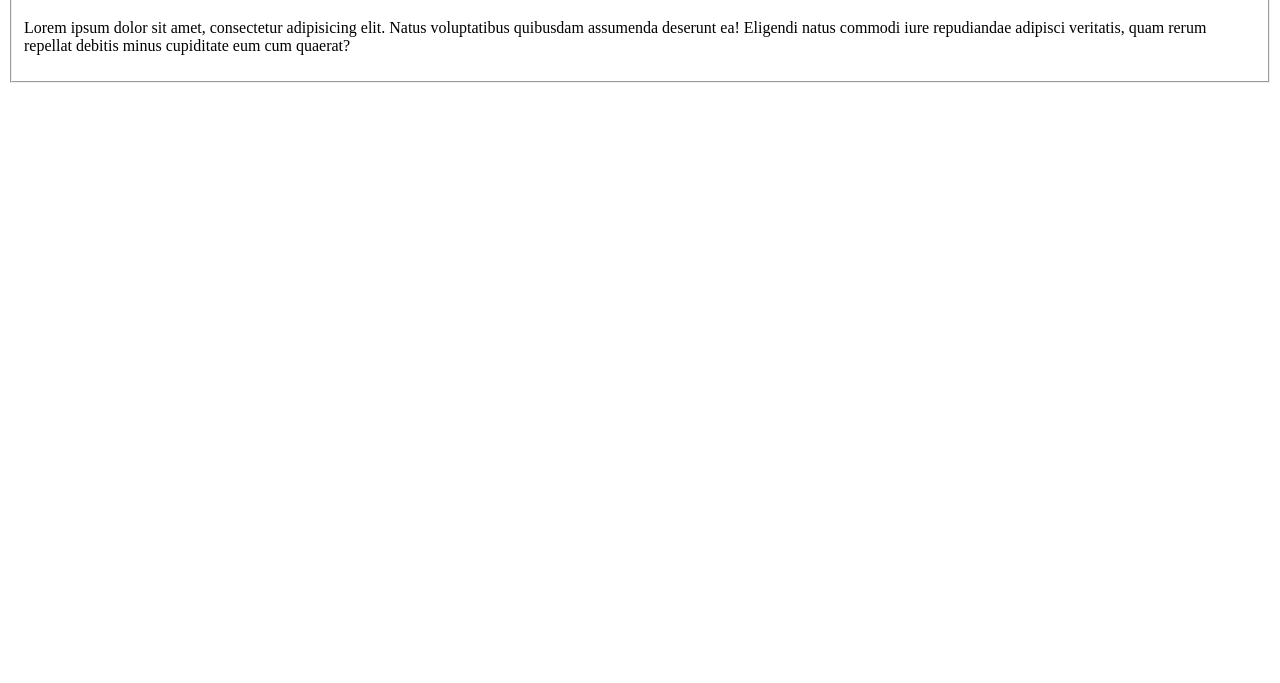
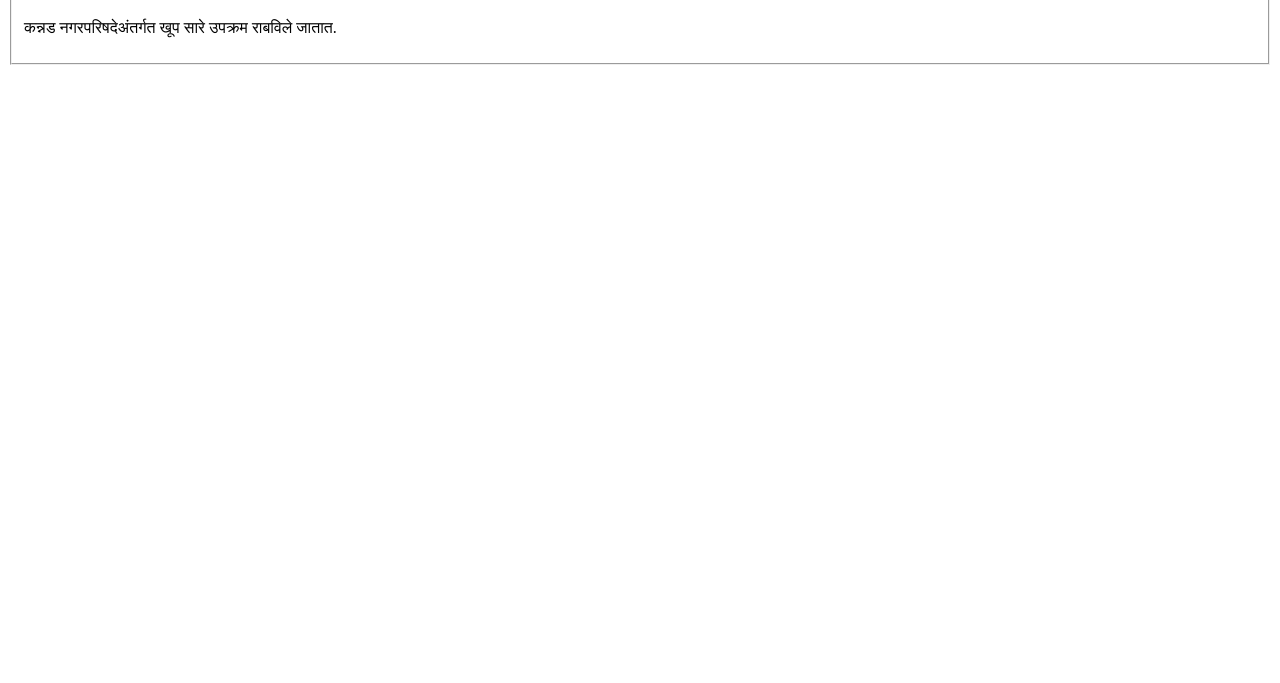
Before and after one commit to komalnkale01/KannadNpWebsite, a plain HTML site: page index.html in a window 1280 px wide. Shown: the part 117-800 px from the top of the page. Drawn offline with Linux system fonts and the light colour scheme.

Commit message:
added changes in index.html
added changes in index.html

```diff
--- a/index.html
+++ b/index.html
@@ -36,7 +36,7 @@
 <fieldset>
     <legend>कन्नड नगरपरिषदेअंतर्गत उपक्रम</legend>
         <p>
-           Lorem ipsum dolor sit amet, consectetur adipisicing elit. Natus voluptatibus quibusdam assumenda deserunt ea! Eligendi natus commodi iure repudiandae adipisci veritatis, quam rerum repellat debitis minus cupiditate eum cum quaerat?
+            कन्नड नगरपरिषदेअंतर्गत खूप सारे उपक्रम राबविले जातात.
         </p>
 
     </fieldset>
```
